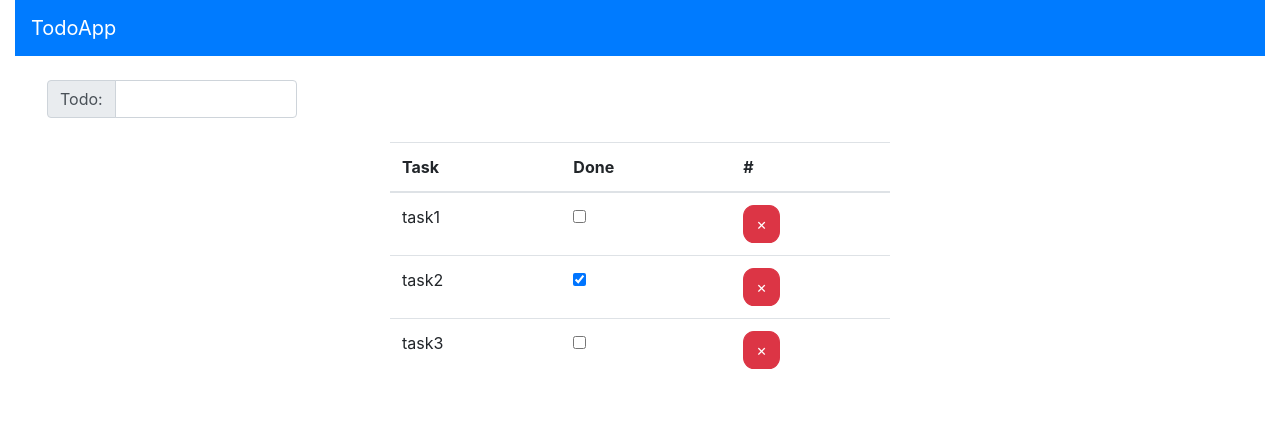
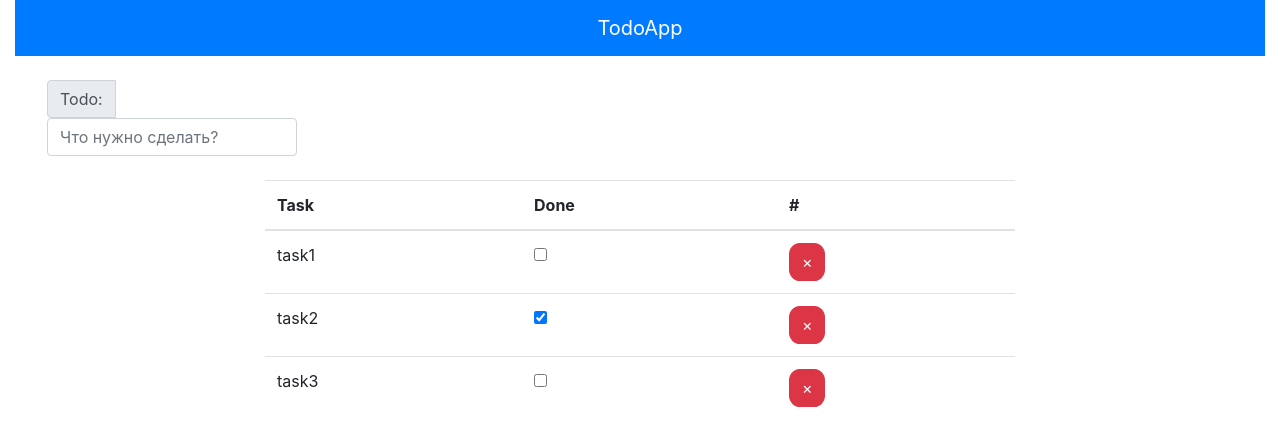
Before and after one commit to Artmaltsev92/React_todo, a React (Create React App) app: page / in a window 1280 px wide. Shown: the top 446 px of the page. Built offline with nearby package versions, Linux system fonts and the light colour scheme.

Commit message:
new commit

```diff
--- a/src/App.js
+++ b/src/App.js
@@ -1,7 +1,30 @@
 import React, {useState} from 'react';
 import Header from './components/Header';
-import { TodoForm } from './components/TodoForm';
+import { AddToDo } from './components/TodoForm/index';
 import { TodoList } from './components/TodoList';
+import Context from './components/context';
+import {Counter} from './components/Counter'
+
+
+const styles = {
+    allCompleted: {
+        display: 'flex',
+        justifyContent: 'space-between',
+        marginLeft: 'auto',
+        marginRight: 'auto',
+        width: '16rem',
+        textAlign: 'center',
+        fontSize: '24px',
+        opacity: '50%',
+        paddingTop:'10rem',
+        color: 'grey',
+    },
+    done: {
+        textDecoration: 'line-through',
+        color: 'green'
+    }
+}
+
 
 export default function App () {
     const [todos, setTodos] = useState(
@@ -12,13 +35,18 @@ export default function App () {
         ]
     )
 
+    function addTodo(task) {
+        setTodos(todos.concat([{
+        id: Date.now(),
+        task,
+        done:false
+
+        }]))
+      }
+
+
     // добавить функцию по созданию todo
 
-    // добавить функцию по удалению todo
-
-    const AddTodoRow = (todoTask) => {
-        setTodos(...todos, {id: Date.now(), task: todoTask, done:false})
-    }
 
     const ToggleCheckbox = (id) => {
         const newTodos = todos.map(todo => {
@@ -30,15 +58,24 @@ export default function App () {
         setTodos(newTodos)
     }
 
+
+    function removeTodo(id) {
+        setTodos(todos.filter(todo=> todo.id!==id))
+      }
+
+    console.log(todos)
     return (
-        <>
+        <Context.Provider value={{ removeTodo }}>
+        <div>
             <div className="container-fluid">
                 <Header />
                 <br/>
-                <TodoForm AddTodo={AddTodoRow}/>
+                <AddToDo onCreate={addTodo}/>
                 <br/>
-                <TodoList todos={todos} onToggle={ToggleCheckbox} />
+    {todos.length ? <TodoList todos={todos} onToggle={ToggleCheckbox} />: <span style={styles.allCompleted}>На текущий момент все!</span> }
+
             </div>
-        </>
+        </div>
+        </Context.Provider>
     )
 }
--- /dev/null
+++ b/src/components/Counter.js
@@ -0,0 +1,14 @@
+import React from 'react';
+
+export const Counter = (total,doneTotal,undoneTotal) => {
+    return (<tr className="footer">
+    <td>
+<b className="total">Итого: {total}</b>
+    </td>
+    <td>
+<b className="doneTotal">Сделано: {doneTotal}</b>
+    </td>
+    <td>
+<b className="undoneTotal">Осталось: {undoneTotal}</b>
+    </td></tr>)
+}
--- a/src/components/Header/index.js
+++ b/src/components/Header/index.js
@@ -1,9 +1,18 @@
 import React from 'react';
+
+const styles = {
+    logo: {
+        display: 'flex',
+        justifyContent: 'space-between',
+        alignItems: 'center',
+        margin: '0 auto'
+    }
+}
 
 export default function Header() {
     return (
-        <nav class="navbar navbar-dark bg-primary">
-            <a class="navbar-brand" href="#">TodoApp</a>
+        <nav style={styles.logo}  className="navbar navbar-dark bg-primary">
+            <a className="navbar-brand" style={styles.logo} href="#">TodoApp</a>
         </nav>
     )
 }
--- a/src/components/TodoForm/index.js
+++ b/src/components/TodoForm/index.js
@@ -5,23 +5,32 @@ const styles = {
     marginLeft: '2rem'
 }
 
+
+
+
 // обработка нажатия на Enter
 
 
 // props
-export const TodoForm = (props) => {
-    const keyPressHandler = (e) => {
-        if(e.key === 'Enter') {
-            props.AddTodo(e.target.value)
-        }
+
+export function AddToDo({onCreate}) {
+    const [value,setValue] = useState('')
+    function submitHandler(event) {
+        event.preventDefault()
+    if (value.trim()) {
+        onCreate(value)
+        setValue('')
+
     }
 
+    }
     return(
         <div className="input-group" style={styles}>
             <div className="input-group-prepend">
                 <span className="input-group-text">Todo:</span>
             </div>
-            <input type="text" className="form-control" onKeyPress={keyPressHandler} />
+            <form onSubmit={submitHandler}><input type="text" placeholder ='Что нужно сделать?' className="form-control" value={value} onChange = {event=>setValue(event.target.value)} /></form>
         </div>
     )
+
 }
--- a/src/components/TodoItem/index.js
+++ b/src/components/TodoItem/index.js
@@ -1,17 +1,24 @@
-import React from 'react'
+import React, {useContext} from 'react'
+import Context from '../context'
+
+
 
 const styles = {
     button : {
-        borderRadius: '30%'
-    }
+        borderRadius: '30%'},
+    done: {
+        textDecoration: 'line-through',
+        color: 'green'}
 }
 
 export const TodoItem = (props) => {
+    const {removeTodo} = useContext(Context)
+
     return (
-        <tr>
+        <tr styles = {styles.done}>
             <td>{props.todo.task}</td>
             <td><input type="checkbox" checked={props.todo.done} onChange={() => props.onChange(props.todo.id)}/></td>
-            <td><button className="btn btn-danger" style={styles.button}>&times;</button></td>
+            <td><button className="btn btn-danger" onClick={() => removeTodo(props.todo.id)} style={styles.button}>&times;</button></td>
         </tr>
     )
 }
--- a/src/components/TodoList/index.js
+++ b/src/components/TodoList/index.js
@@ -1,10 +1,11 @@
 import React from 'react'
 import { TodoItem } from '../TodoItem'
+import {Counter} from '../Counter'
 
 export const TodoList = (props) => {
 
     return (
-        <table className="table" style={{width:'40%', margin:'0 auto'}}>
+        <table className="table" style={{width:'60%', margin:'0 auto'}}>
             <thead>
                 <tr>
                     <th>Task</th>
@@ -16,6 +17,8 @@ export const TodoList = (props) => {
                 {props.todos.map(todo => {
                     return <TodoItem todo={todo} key={todo.id} onChange={props.onToggle} />
                 })}
+
+
             </tbody>
         </table>
     )
--- /dev/null
+++ b/src/components/context.js
@@ -0,0 +1,5 @@
+import React from 'react'
+
+const Context = React.createContext()
+
+export default Context
```
Also changed, not shown: src/style.css (added, +10 -0 lines).
